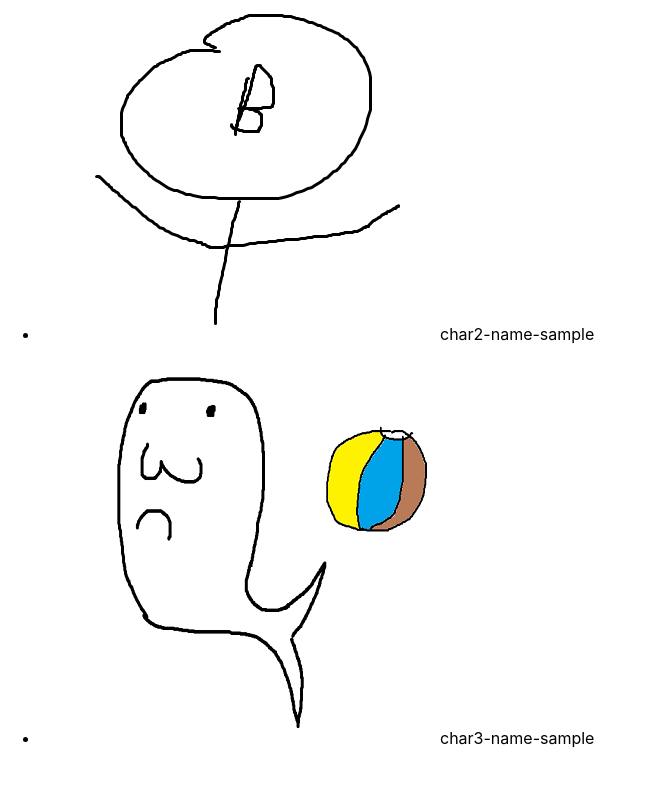
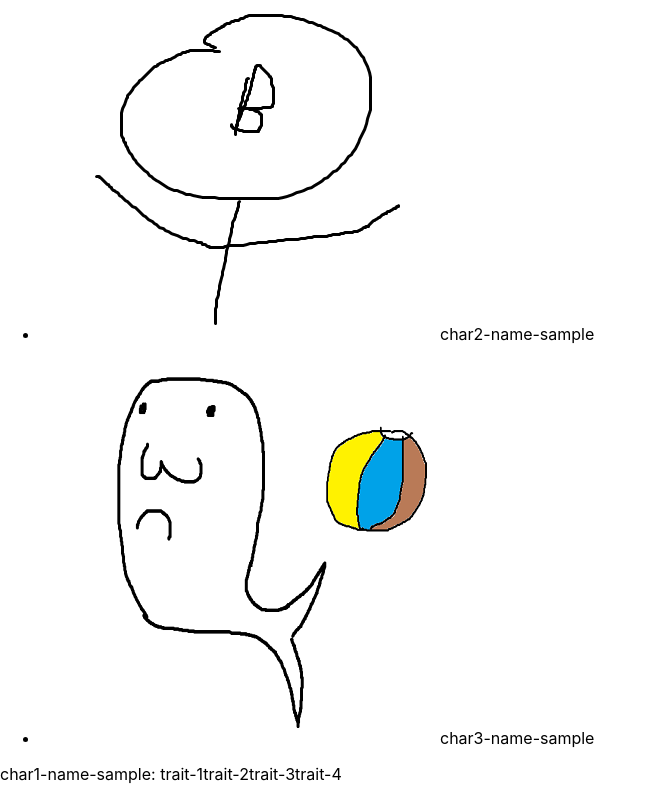
Before and after one commit to orangegarage/character-quiz, a React (Create React App) app: page /All in a window 1280 px wide. Shown: the part 500-1300 px from the top of the page, without its empty margins (0-656 px from the left). Before the commit the page ends 1264 px from the top, so only its background shows below. Built offline with nearby package versions, Linux system fonts and the light colour scheme.

Commit message:
todo: reactive pulling traits

```diff
--- a/src/routes/All.tsx
+++ b/src/routes/All.tsx
@@ -2,18 +2,30 @@ import React, { useState } from "react";
 import { characters } from "../data/characters";
 
 function AllCharacters() {
-  console.log({ characters });
+  function characterClick(characterName: string) {
+    console.log("clicked: " + characterName);
+    //go into characters and align the name , print index related
+  }
+
   let characterList = characters.map((character) => {
     return (
-      <li key={character.name}>
+      // when calling function with parenthesis it actually calls the function
+      // to avoid anonymous function...?
+      <li key={character.name} onClick={() => characterClick(character.name)}>
         <img src={character.image} />
         {character.name}
       </li>
     );
   });
+
   return (
     <div>
-      <ul>{characterList}</ul>
+      <div className = "characters">
+       <ul className="characterList">{characterList}</ul>
+      </div>
+      <div className = "characterInfo">
+        <p>{characters[0].name}: {characters[0].traits}</p>
+      </div>
     </div>
   );
 }
--- a/src/routes/Quiz.tsx
+++ b/src/routes/Quiz.tsx
@@ -12,7 +12,6 @@ function Quiz() {
       setCurrentQuestion(currentQuestion + 1);
     } else {
       console.log("enter else");
-
       navigate("/Results");
     }
     console.log("currentQuestion" + currentQuestion);
```
